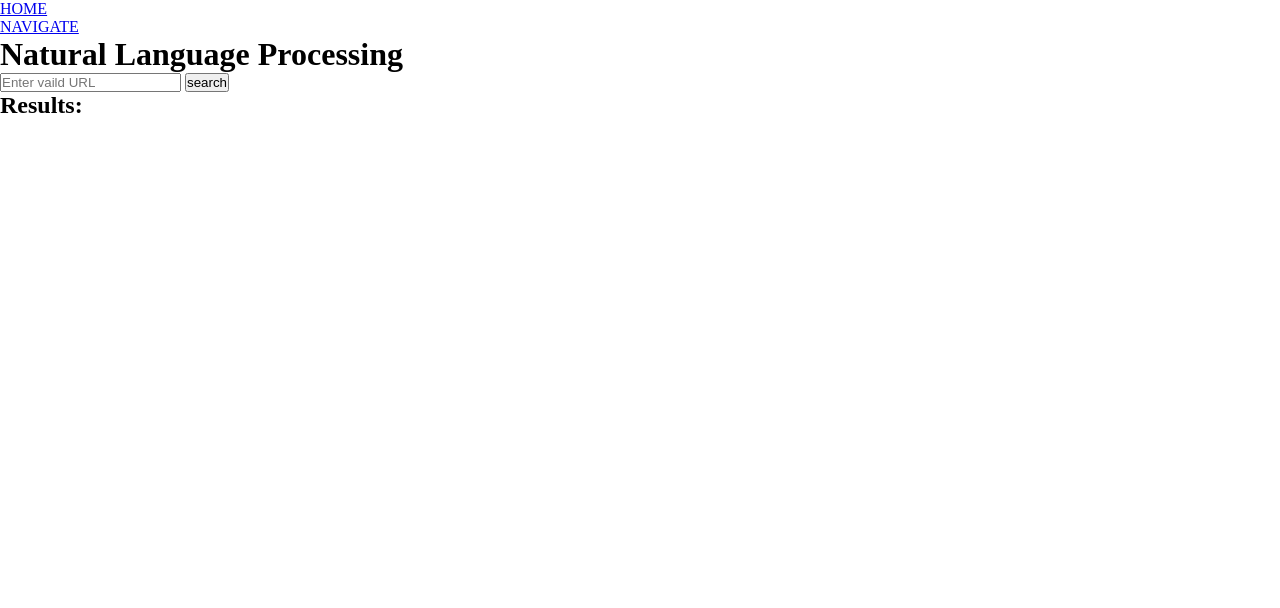
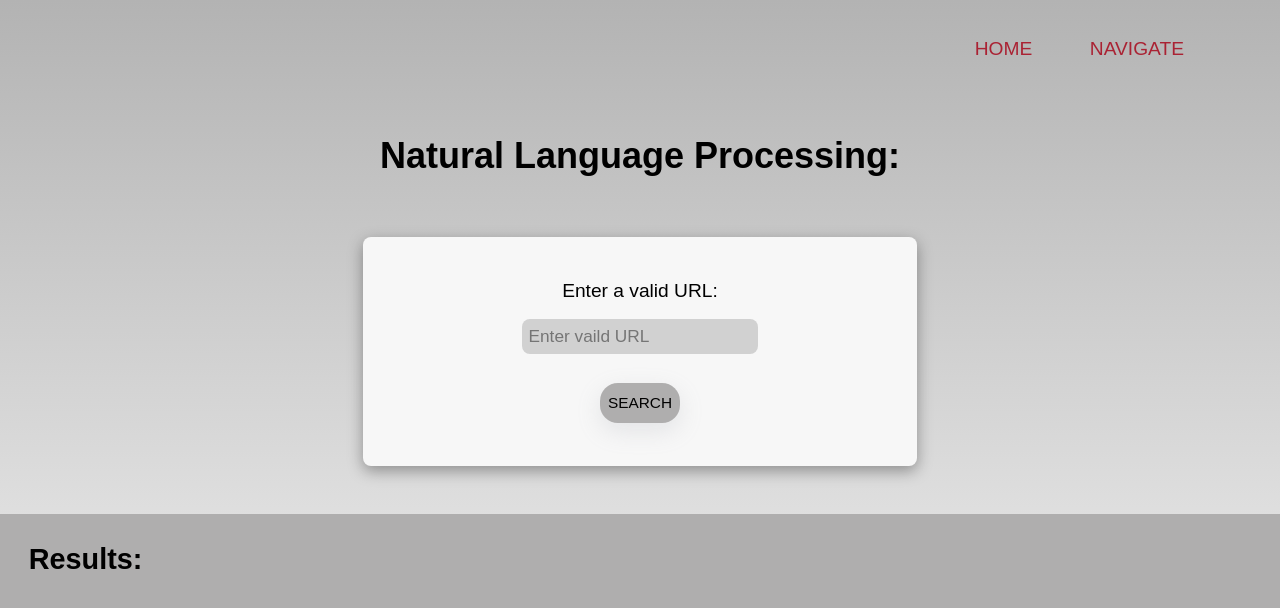
Before and after one commit to Michael734999/nlp, a website: page src/client/views/index.html in a window 1280 px wide. Drawn offline with nearby package versions, Linux system fonts and the light colour scheme; files that its build step writes are made by us from their sources.

Commit message:
Added to html and sass files

```diff
--- a/src/client/styles/header.scss
+++ b/src/client/styles/header.scss
@@ -1,6 +1,25 @@
-@use 'main';
+$prime-color: #fff;
+$sec-color: #fdfda3;
+$third-color: #ad32;
+$fourth-color: #a23;
 nav {
-    ul {}
-    li {}
-    a {}
+    min-height: 12vh;
 }
+
+nav {
+    ul {
+        color: $fourth-color;
+        display: flex;
+        flex-direction: row;
+        justify-content: flex-end;
+        list-style: none;
+        padding: 2em;
+    }
+    li {
+        color: $fourth-color;
+        padding-right: 3em;
+    }
+    a {
+        text-decoration: none;
+    }
+}
--- a/src/client/styles/main.scss
+++ b/src/client/styles/main.scss
@@ -1,10 +1,93 @@
+$prime-color: rgb(209, 209, 209);
+$sec-color: #fdfda3;
+$third-color: rgb(247, 247, 247);
+$fourth-color: #a23;
+$color-five: rgb(175, 174, 174);
 * {
     margin: 0;
     padding: 0;
     box-sizing: border-box;
 }
 
-$prime-color: #fff;
-$sec-color: #fdfda3;
-$third-color: #ad32;
-$fourth-color: #a23;
+html {
+    scroll-behavior: smooth;
+}
+
+body {
+    font-size: 1.2em;
+    font-family: Arial, Helvetica, sans-serif;
+    background: rgb(214, 214, 214);
+    background: linear-gradient(0deg, rgb(253, 253, 253) 0%, rgb(179, 179, 179) 100%);
+    background-repeat: no-repeat;
+}
+
+section {
+    position: relative;
+    min-height: 40vh;
+}
+
+header {
+    padding: 1.5em;
+    font-size: 1.25em;
+    align-items: center;
+    justify-content: center;
+    text-align: center;
+}
+
+.formSub {
+    display: flex;
+    justify-content: center;
+    text-align: center;
+    align-items: center;
+    align-content: center;
+    padding: 1.25em;
+}
+
+.form {
+    display: flex;
+    justify-content: center;
+    padding: 2.25em;
+    background-color: $third-color;
+    align-content: center;
+    text-align: center;
+    border-radius: 8px;
+    width: 45%;
+    box-shadow: rgba(0, 0, 0, 0.35) 0px 5px 15px;
+}
+
+#name {
+    font-size: 0.9em;
+    padding: 0.4em;
+    border-radius: 8px;
+    border: none;
+    background-color: $prime-color;
+    margin: 1em;
+}
+
+#submit {
+    font-size: 0.8em;
+    border-radius: 18px;
+    text-transform: uppercase;
+    padding: 0.3em;
+    width: 80px;
+    height: 40px;
+    cursor: pointer;
+    background-color: $color-five;
+    border: none;
+    box-shadow: rgba(149, 157, 165, 0.2) 0px 8px 24px;
+    margin-top: 0.75em;
+}
+
+#submit:hover {
+    background-color: $fourth-color;
+    color: $third-color;
+    border: none;
+    box-shadow: rgba(50, 50, 93, 0.25) 0px 50px 100px -20px, rgba(0, 0, 0, 0.3) 0px 30px 60px -30px, rgba(10, 37, 64, 0.35) 0px -2px 6px 0px inset;
+}
+
+#res {
+    background-color: $color-five;
+    min-height: 45vh;
+    padding: 1.5em;
+    margin-top: 3vh;
+}
--- a/src/client/views/index.html
+++ b/src/client/views/index.html
@@ -14,26 +14,32 @@
     <nav>
         <ul>
             <a href="#">
-                <li>HOME</li>
+                <li id="home">HOME</li>
             </a>
             <a href="#">
                 <li>NAVIGATE</li>
             </a>
         </ul>
     </nav>
-    <header>
-        <h1>Natural Language Processing</h1>
-    </header>
 
     <main>
         <section>
-            <form class="" onsubmit="return handleSubmit(event)">
-                <input id="name" type="text" name="input" value="" onblur="onBlur()" placeholder="Enter vaild URL">
-                <input type="submit" name="" value="search" onclick="return handleSubmit(event)" onsubmit="return handleSubmit(event)">
-            </form>
+            <header>
+                <h1>Natural Language Processing:</h1>
+            </header>
+            <div class="formSub">
+                <div class="form">
+                    <form class="" onsubmit="return handleSubmit(event)">
+                        <label for="name">Enter a valid URL:</label><br>
+                        <input id="name" type="text" name="input" value="" onblur="onBlur()" placeholder="Enter vaild URL">
+                        <br>
+                        <input id="submit" type="submit" name="" value="search" onclick="return handleSubmit(event)" onsubmit="return handleSubmit(event)">
+                    </form>
+                </div>
+            </div>
         </section>
 
-        <section>
+        <section id='res'>
             <h2>Results:</h2>
             <div id='results'></div>
         </section>
```
